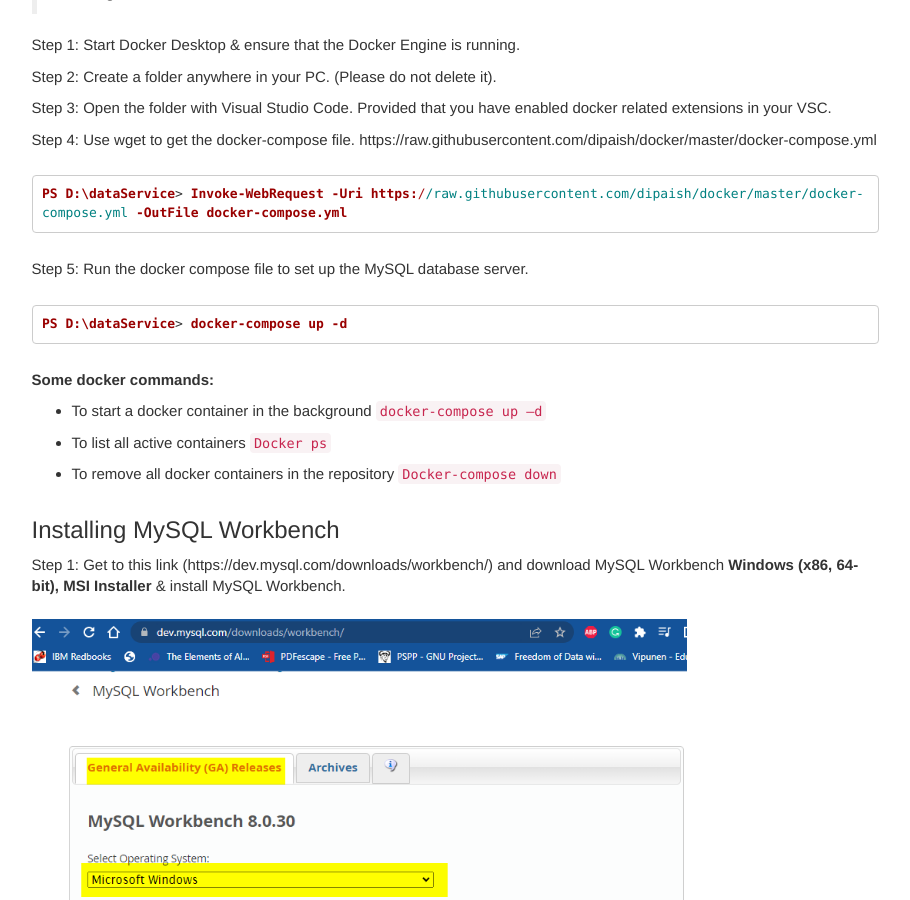
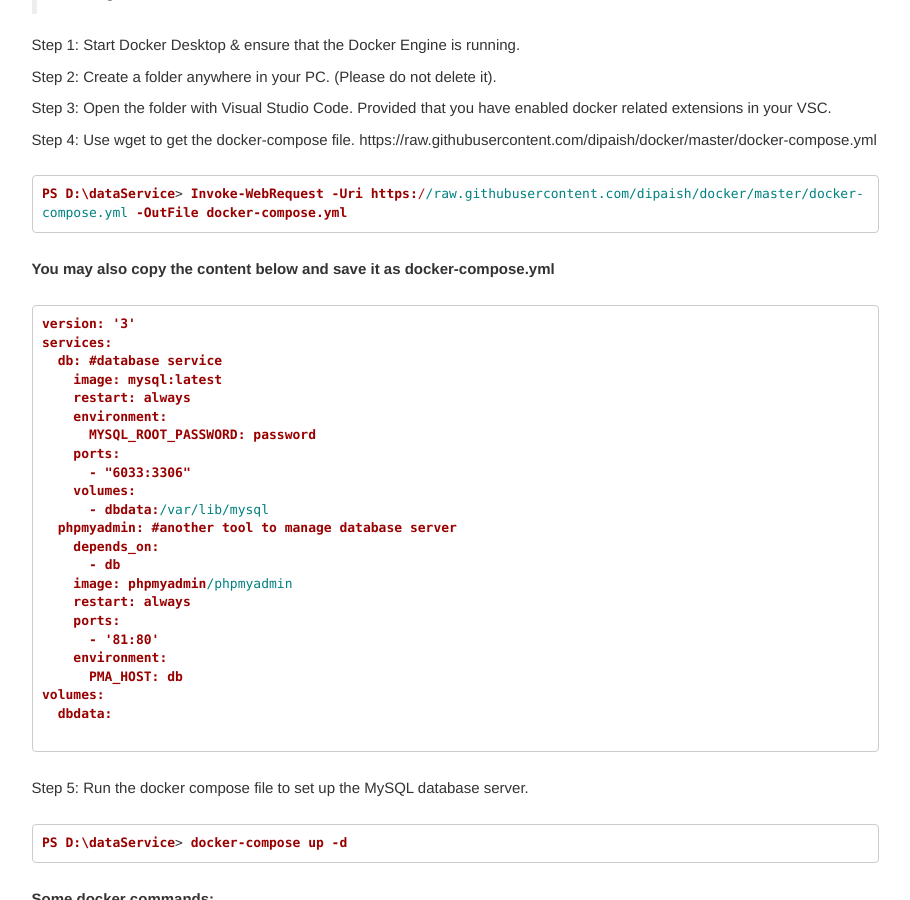
Before and after one commit to dipaish/databases, a Jekyll site: the page built from index.md, in a window 1280 px wide and 900 px high, scrolled down 1247 px. Shown: the whole window, without its empty margins (331-1241 px from the left). Built offline with Jekyll 4.4.1, drawn with Linux system fonts in a browser that asks for light colours; our own code applies the rules of GitHub Pages for plain Markdown files; comment, search, counter and statistics services are not loaded.

Commit message:
docker-compose added

````diff
--- a/index.md
+++ b/index.md
@@ -48,6 +48,34 @@ Step 4: Use wget to get the docker-compose file. https://raw.githubusercontent.c
 ```ps
 PS D:\dataService> Invoke-WebRequest -Uri https://raw.githubusercontent.com/dipaish/docker/master/docker-compose.yml -OutFile docker-compose.yml
 ```
+**You may also copy the content below and save it as docker-compose.yml**
+
+```ps
+version: '3'
+services:
+  db: #database service
+    image: mysql:latest
+    restart: always
+    environment:
+      MYSQL_ROOT_PASSWORD: password
+    ports:
+      - "6033:3306"
+    volumes:
+      - dbdata:/var/lib/mysql
+  phpmyadmin: #another tool to manage database server
+    depends_on:
+      - db
+    image: phpmyadmin/phpmyadmin
+    restart: always
+    ports:
+      - '81:80'
+    environment:
+      PMA_HOST: db
+volumes:
+  dbdata:
+
+```
+
 Step 5: Run the docker compose file to set up the MySQL database server.
 ```ps
 PS D:\dataService> docker-compose up -d
````
